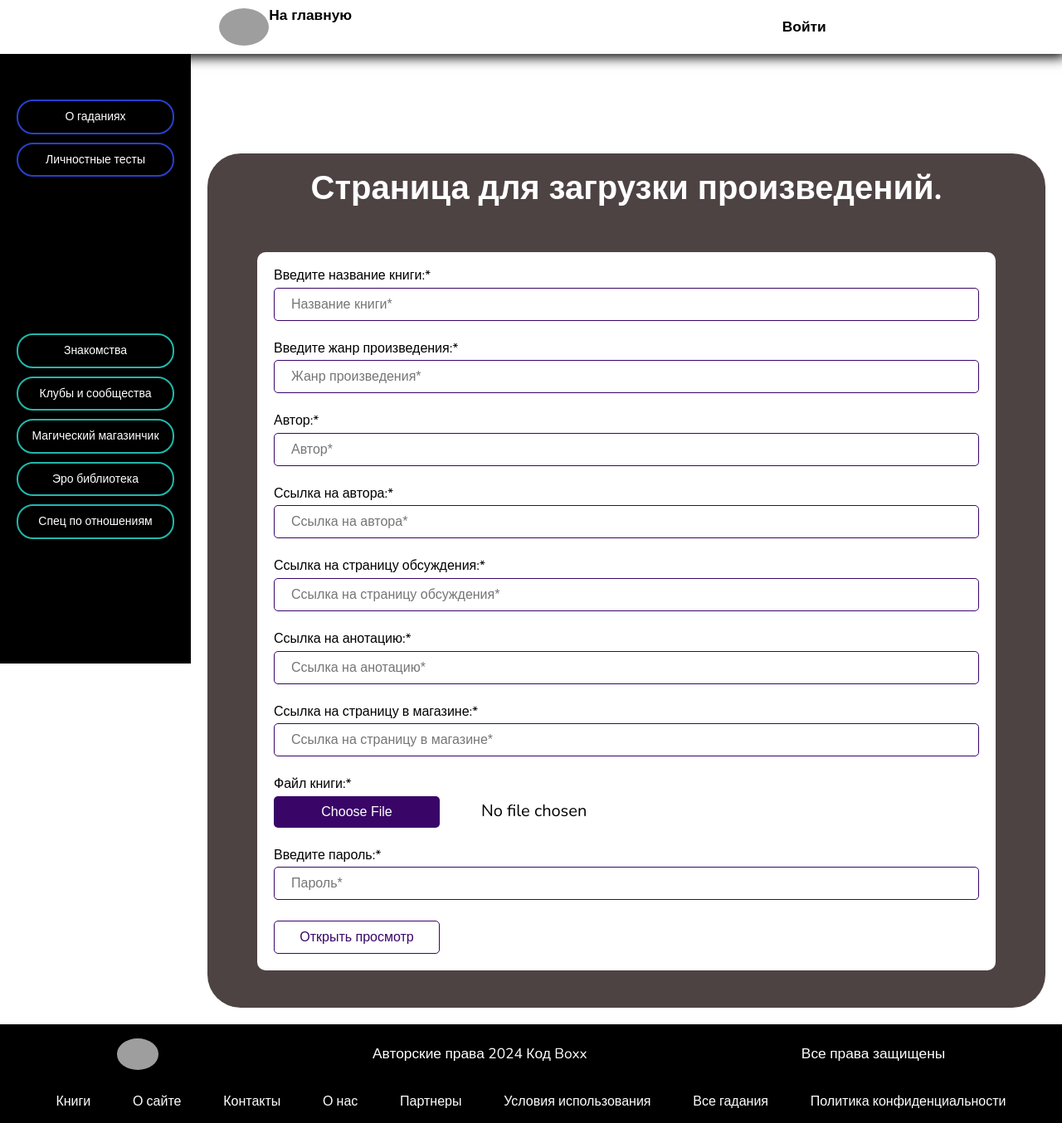
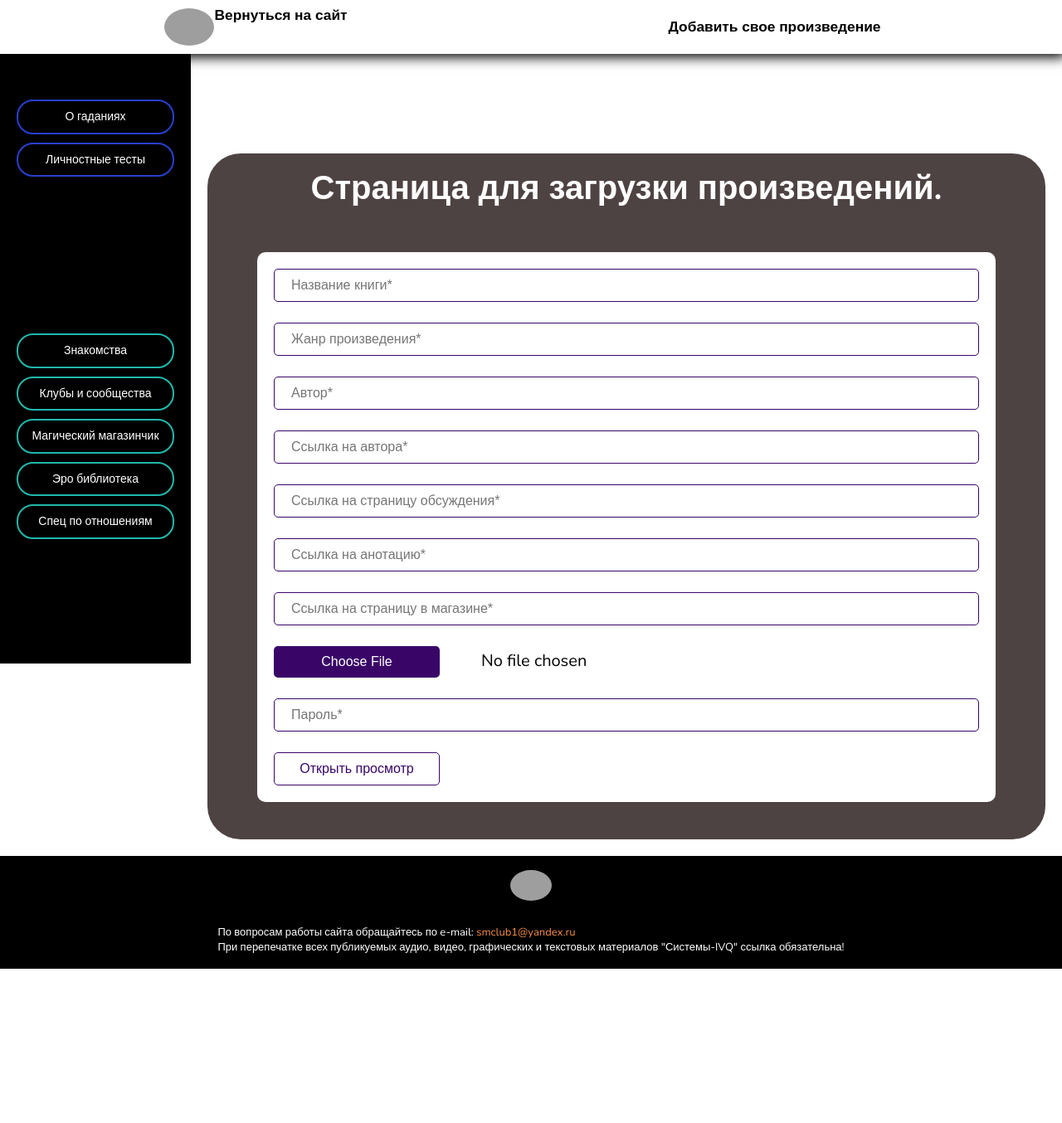
Before and after one commit to ALEXX4891/books-new, a PHP site: page /pages/zagruzka-novoy-knigi/index.php in a window 1280 px wide. Shown: the whole page at 83% size. After the commit the page ends 1168 px from the top, so only its background shows below. Run offline with PHP 8.4, Linux system fonts and the light colour scheme; grey boxes are pictures that could not be loaded.

Commit message:
Внесет изменения от заказчика

```diff
--- a/library/assets/js/script.js
+++ b/library/assets/js/script.js
@@ -40,7 +40,6 @@ if (formDocx) {
 
           // sliderInit();
           showSaveForm();
-          countPages();
         }
       } else {
         // popupOpen(document.getElementById("error"));
@@ -199,19 +198,6 @@ function showSaveForm() {
   saveFormLink_buy.value = docxFormLink_buy;
 }
 
-function countPages() {
-  const pages = document.querySelectorAll(".page[data-page]");
-  const input = document.getElementById("save-form-volume");
-  let count = 0;
-  pages.forEach((page) => {
-    count++;
-  });
-  input.value = count;
-  // console.log(count);
-  // console.log(input.value);
-  // return count;
-}
-
 function showDocxForm() {
   const formDocx = document.getElementById("docx-form");
   const saveForm = document.getElementById("save-form");
@@ -226,7 +212,7 @@ if (booksPage) {
   const categories = document.querySelectorAll(".categories__item");
   categories.forEach((item) => {
     item.addEventListener("click", () => {
-      if (item.querySelector(".books__item").style.display === "flex") {
+      if (item.querySelector(".books__item").style.display === "block") {
         booksInCategory = item.querySelectorAll(".books__item");
         console.log(booksInCategory);
         booksInCategory.forEach((book) => {
@@ -243,7 +229,7 @@ if (booksPage) {
       const books = item.querySelectorAll(".books__item");
 
       books.forEach((book) => {
-        book.style.display = "flex";
+        book.style.display = "block";
       });
     });
   });
--- a/library/includes/footer.php
+++ b/library/includes/footer.php
@@ -1,19 +1,13 @@
 <footer>
 	<div class="head">
-		<img src="images/logo_men.jpg" width="50px" alt="" class="logo">
-		<h4>Авторские права 2024 Код Boxx</h4>
-		<p>Все права защищены</p>
+		<img src="images/logo.jpg" width="50px" alt="" class="logo">
+
 	</div>
 	<nav>
-		<a class="link" href="/library/pages/vse-knigi/">Книги</a>
-		<a class="link" href="">О сайте</a>
-		<a class="link" href="">Контакты</a>
-		<a class="link" href="">О нас</a>
-		<a class="link" href="">Партнеры</a>
-		<a class="link" href="">Условия использования</a>
-		<a class="link" href="">Все гадания</a>
-		<a class="link" href="">Политика конфиденциальности</a>
-	</nav>
+
+<font size="2" color="#fff">По вопросам работы сайта обращайтесь по e-mail: <a href="mailto:smclub1@yandex.ru"><font color="#fa8e47">smclub1@yandex.ru</font></a><br>При перепечатке всех публикуемых аудио, видео, графических и
+текстовых материалов "Системы-IVQ"
+ссылка обязательна!
 </footer>
 
 <script module src="/library/assets/js/script.js"></script>
--- a/library/includes/header.php
+++ b/library/includes/header.php
@@ -7,14 +7,11 @@ include $_SERVER["DOCUMENT_ROOT"] . '/library/includes/head.php';
 
 <header>
 	<nav id="head_nav">
-		<a href="/" class="logo">
-			<img src="images/logo_men.jpg" alt="мужские клубы и сообщества">На главную
+		<a href="../../../index.html" class="logo">
+			<img src="../../images/logo.jpg">Вернуться на сайт
 		</a>
-
-
-
-		<a class="link" href="login_men.html" class="room">
-			Войти
+		<a class="link" href="../../zagruzka.html" class="room">
+Добавить свое произведение
 		</a>
 
 		<button class="burger">
@@ -24,15 +21,12 @@ include $_SERVER["DOCUMENT_ROOT"] . '/library/includes/head.php';
 </header>
 
 <nav class="mobile_menu">
+<a class="mobile_link active" href="../../../index.html" class="logo">
+			Вернуться на сайт
+		</a>
+	<a class="link" href="../../zagruzka.html" class="room">
+Добавить свое произведение
+		</a>
 
-	<a class="mobile_link active" href="login_men.html">
-		Войти
-	</a>
-	<a href="men_test.html" class="mobile_link">Тесты личности</a>
-	<hr>
-	<a href="men_acquaintances.html" class="mobile_link">Знакомства</a>
-	<a href="library/index.html" class="mobile_link">Эро библиотека</a>
-	<a href="shop/index.html" class="mobile_link">Магический магазинчик</a>
-	<a href="psycholog/index.html" class="mobile_link">Спец по отношениям</a>
 
 </nav>
--- a/library/pages/zagruzka-novoy-knigi/index.php
+++ b/library/pages/zagruzka-novoy-knigi/index.php
@@ -26,101 +26,74 @@ include $_SERVER["DOCUMENT_ROOT"] . '/library/includes/header.php';
 
     <div class="form-wrapper">
       <form class="form" id="docx-form" action="#" method="post" enctype="multipart/form-data">
-        <label class="label" for="docx-form-name">
-          Введите название книги:*
-          <input class="input docx-form-name _req" type="text" name="name" id="docx-form-name" placeholder="Название книги*">
-        </label>
+        <!-- <label class="label" for="docx-form-name"> -->
+        <!-- Введите название книги:* -->
+        <input class="input docx-form-name _req"  type="text" name="name" id="docx-form-name" placeholder="Название книги*">
+        <!-- </label> -->
 
-        <label class="label" for="docx-form-category">
-          Введите жанр произведения:*
+        <!-- <label class="label" for="docx-form-category"> -->
+        <!-- Введите жанр произведения:* -->
         <input class="input docx-form-category _req" type="text" name="category" id="docx-form-category" placeholder="Жанр произведения*">
-        </label>
+        <!-- </label> -->
 
-        <label class="label" for="author">
-          Автор:*
+        <!-- <label class="label" for="author"> -->
+        <!-- Автор:* -->
         <input class="input docx-form-author _req" type="text" name="author" id="docx-form-author" placeholder="Автор*">
-        </label>
+        <!-- </label> -->
 
         <!-- <label class="label" for="img">
           Обложка:*
           <input class="input docx-form-name _file _req" type="file" name="img" id="img">
         </label> -->
 
-        <label class="label" for="link_author">
-          Ссылка на автора:*
+        <!-- <label class="label" for="link_author"> -->
+        <!-- Ссылка на автора:* -->
         <input class="input docx-form-link_author _req" type="text" name="link_author" id="docx-form-link_author" placeholder="Ссылка на автора*">
-        </label>
+        <!-- </label> -->
 
-        <label class="label" for="link_forum">
-          Ссылка на страницу обсуждения:*
+        <!-- <label class="label" for="link_forum"> -->
+        <!-- Ссылка на страницу обсуждения:* -->
         <input class="input docx-form-link_forum _req" type="text" name="link_forum" id="docx-form-link_forum" placeholder="Ссылка на страницу обсуждения*">
-        </label>
+        <!-- </label> -->
 
-        <label class="label" for="link_announcement">
-          Ссылка на анотацию:*
+        <!-- <label class="label" for="link_announcement"> -->
+        <!-- Ссылка на анотацию:* -->
         <input class="input docx-form-link_announcement _req" type="text" name="link_announcement" id="docx-form-link_announcement" placeholder="Ссылка на анотацию*">
-        </label>
+        <!-- </label> -->
 
-        <label class="label" for="link_buy">
-          Ссылка на страницу в магазине:*
+        <!-- <label class="label" for="link_buy"> -->
+        <!-- Ссылка на страницу в магазине:* -->
         <input class="input docx-form-link_buy _req" type="text" name="link_buy" id="docx-form-link_buy" placeholder="Ссылка на страницу в магазине*">
-        </label>
+        <!-- </label> -->
 
-        <label class="label" for="file">
-          Файл книги:*
+        <!-- <label class="label" for="file"> -->
+        <!-- Файл книги:* -->
         <input class="input _req _file" type="file" name="file" id="file">
-        </label>
+        <!-- </label> -->
 
-        <label class="label" for="password">
-          Введите пароль:*
+
+        <!-- <label class="label" for="password"> -->
+        <!-- Введите пароль:* -->
         <input class="input docx-form-name _req" type="password" name="password" id="password" placeholder="Пароль*">
-        </label>
+        <!-- </label> -->
 
+        <!-- <input class="input _req _file" type="file" name="file" id="file"> -->
         <input class="open-btn" type="submit" value="Открыть просмотр">
       </form>
 
       <form class="form" id="save-form" action="#" style="display: none;" method="post" enctype="multipart/form-data">
-        <label class="label" for="docx-form-name">
-          Введите название книги:*
         <input class="input save-form-name _req" type="text" name="name" id="save-form-name" placeholder="Название книги*">
-        </label>
+        <input class="input save-form-category _req" type="text" name="category" id="save-form-category" placeholder="Жанр произведения*">
+        <input class="input save-form-author _req" type="text" name="author" id="save-form-author" placeholder="Автор*">
+        <input class="input save-form-link_author _req" type="text" name="link_author" id="save-form-link_author" placeholder="Ссылка на автора*">
+        <input class="input save-form-link_forum _req" type="text" name="link_forum" id="save-form-link_forum" placeholder="Ссылка на страницу обсуждения*">
+        <input class="input save-form-link_announcement _req" type="text" name="link_announcement" id="save-form-link_announcement" placeholder="Ссылка на анотацию*">
+        <input class="input save-form-link_buy _req" type="text" name="link_buy" id="save-form-link_buy" placeholder="Ссылка на страницу в магазине*">
 
-        <label class="label" for="docx-form-category">
-          Введите жанр произведения:*
-          <input class="input save-form-category _req" type="text" name="category" id="save-form-category" placeholder="Жанр произведения*">
-        </label>
-
-        <label class="label" for="author">
-          Автор:*
-          <input class="input save-form-author _req" type="text" name="author" id="save-form-author" placeholder="Автор*">
-        </label>
-
-        <label class="label" for="link_author">
-          Ссылка на автора:*
-          <input class="input save-form-link_author _req" type="text" name="link_author" id="save-form-link_author" placeholder="Ссылка на автора*">
-        </label>
-
-        <label class="label" for="link_announcement">
-          Ссылка на анотацию:*
-          <input class="input save-form-link_forum _req" type="text" name="link_forum" id="save-form-link_forum" placeholder="Ссылка на страницу обсуждения*">
-        </label>
-
-        <label class="label" for="link_announcement">
-          Ссылка на анотацию:*
-          <input class="input save-form-link_announcement _req" type="text" name="link_announcement" id="save-form-link_announcement" placeholder="Ссылка на анотацию*">
-        </label>
-
-        <label class="label" for="link_buy">
-          Ссылка на страницу в магазине:*
-          <input class="input save-form-link_buy _req" type="text" name="link_buy" id="save-form-link_buy" placeholder="Ссылка на страницу в магазине*">
-        </label>
-
+        <!-- <input class="input _req" type="text" name="name" id="save-form-name" placeholder="Название книги"> -->
+        <!-- <input class="input _req" type="text" name="category" id="save-form-category" placeholder="Категория произведения"> -->
+        <!-- <input class="input _req _file" type="file" name="file" id="file"> -->
         <input class="open-btn" type="submit" value="Cохранить">
-
-        <label class="label" for="volume">
-          Количество страниц:
-          <input class="input save-form-volume _req" type="text" name="volume" id="save-form-volume">
-        </label>
       </form>
 
       <!-- <a href="/library/pages/vse-knigi" class="all-btn">
```
Also changed, not shown: library/assets/css/style.css (+4 -32 lines), library/backend/db.php (+14 -0 lines), library/pages/vse-knigi/index.php (+18 -34 lines). Lines whose indentation alone changed are shown as unchanged.
